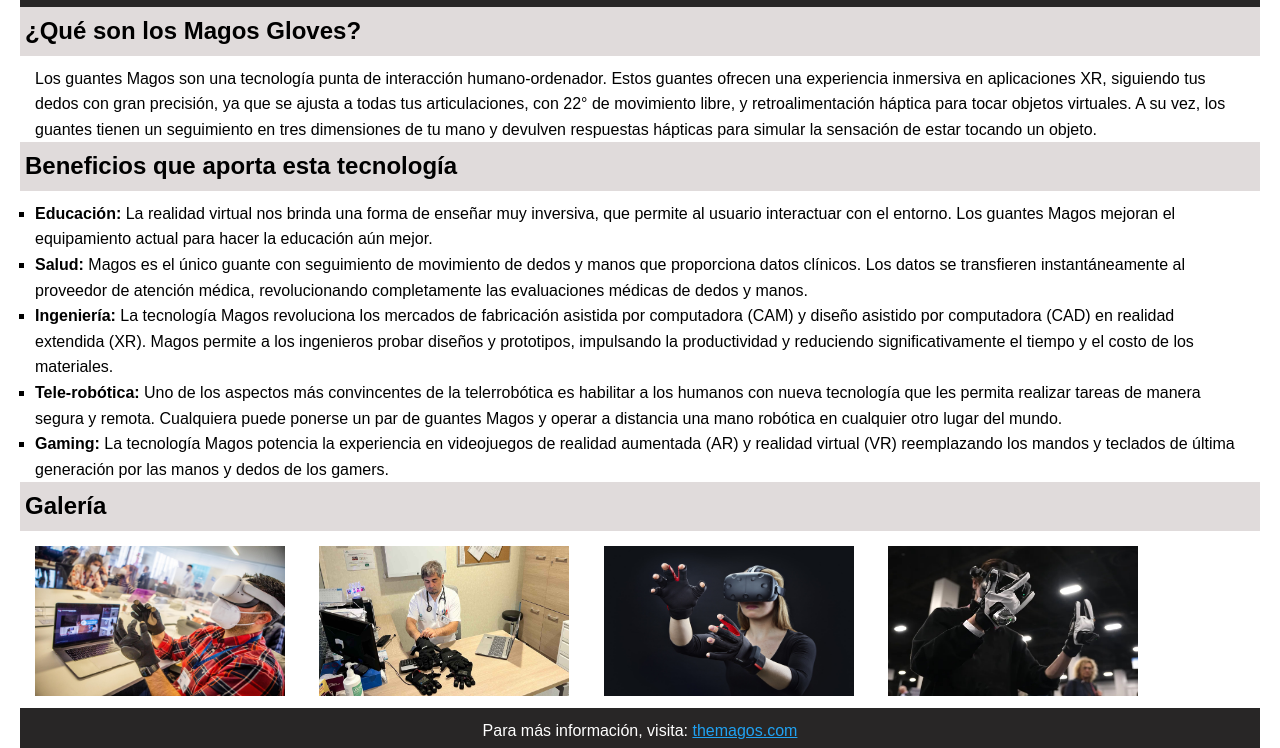
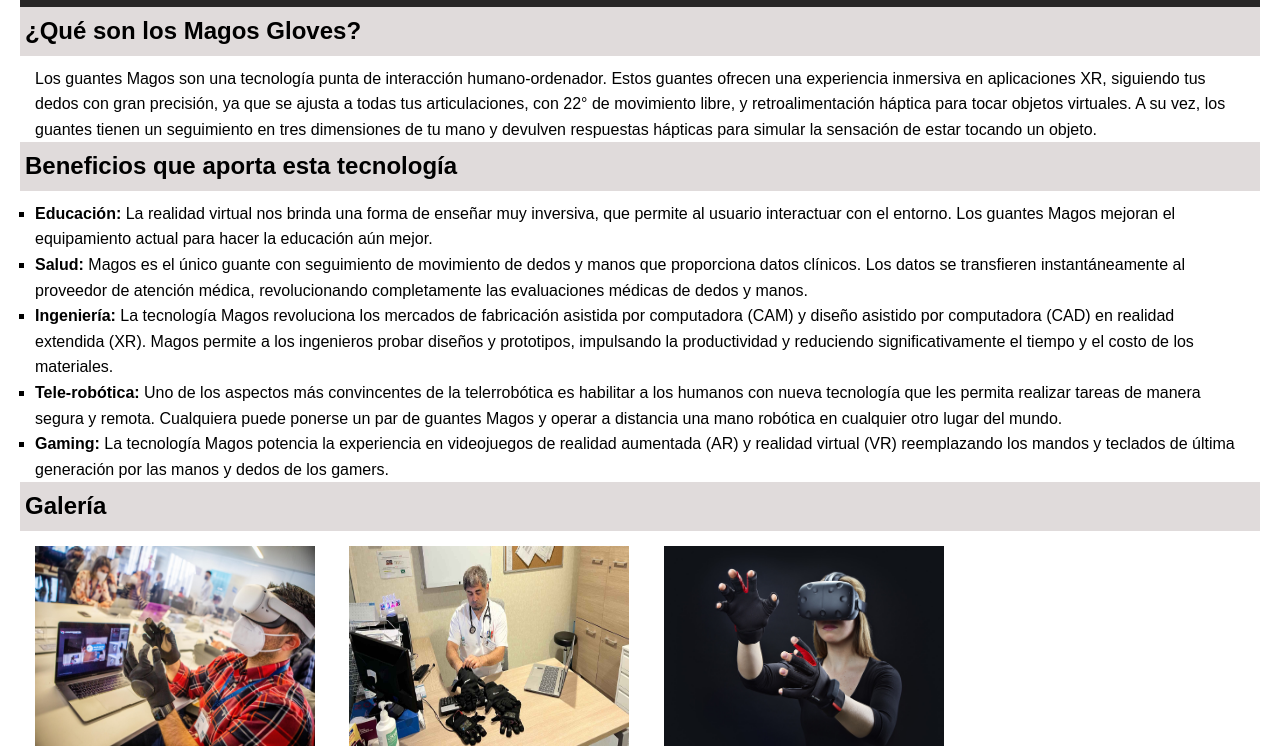
Before and after one commit to jgonzalezdeinf/Web-Magos, a plain HTML site: page index.html in a window 1280 px wide. Shown: the part 84-832 px from the top of the page. Drawn offline with Linux system fonts and the light colour scheme.

Commit message:
Update estilos.css

```diff
--- a/css/estilos.css
+++ b/css/estilos.css
@@ -55,7 +55,7 @@ section#gallery {
 
 section#gallery img {
   margin: 0 10px;
-  width: 250px;
-  height: 150px;
+  width: 280px;
+  height: 200px;
   justify-content: center;
 }
```
